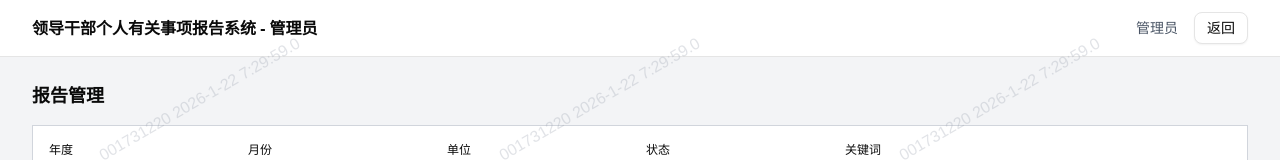
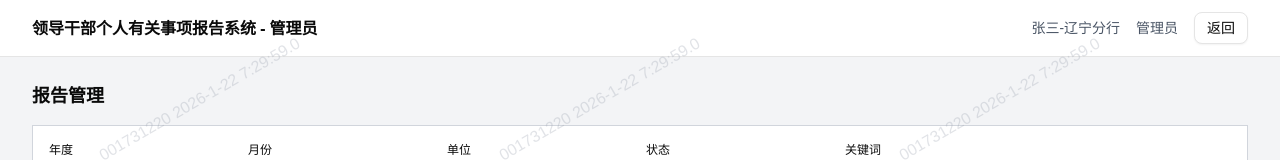
Before and after one commit to sunhejian/2026_personal-relevant-report-system, a Next.js app: page /admin/report-management in a window 1280 px wide. Shown: the top 160 px of the page. Built offline with nearby package versions, Linux system fonts and the light colour scheme.

Commit message:
feat: 在管理员报告管理页面添加用户信息显示

```diff
--- a/src/app/admin/report-management/page.tsx
+++ b/src/app/admin/report-management/page.tsx
@@ -151,6 +151,7 @@
               <h1 className="text-base font-semibold">领导干部个人有关事项报告系统 - 管理员</h1>
             </div>
             <div className="flex items-center gap-4">
+              <span className="text-sm text-gray-600">张三-辽宁分行</span>
               <span className="text-sm text-gray-600">管理员</span>
               <Link href="/year-select">
                 <Button variant="outline" size="sm">
```
